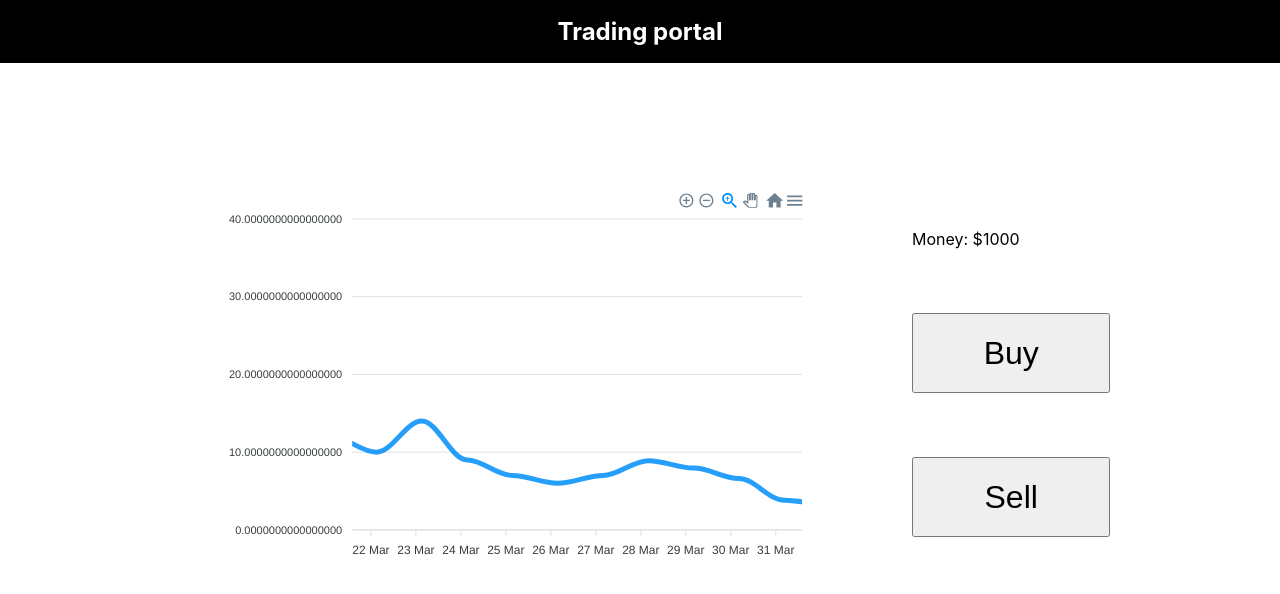
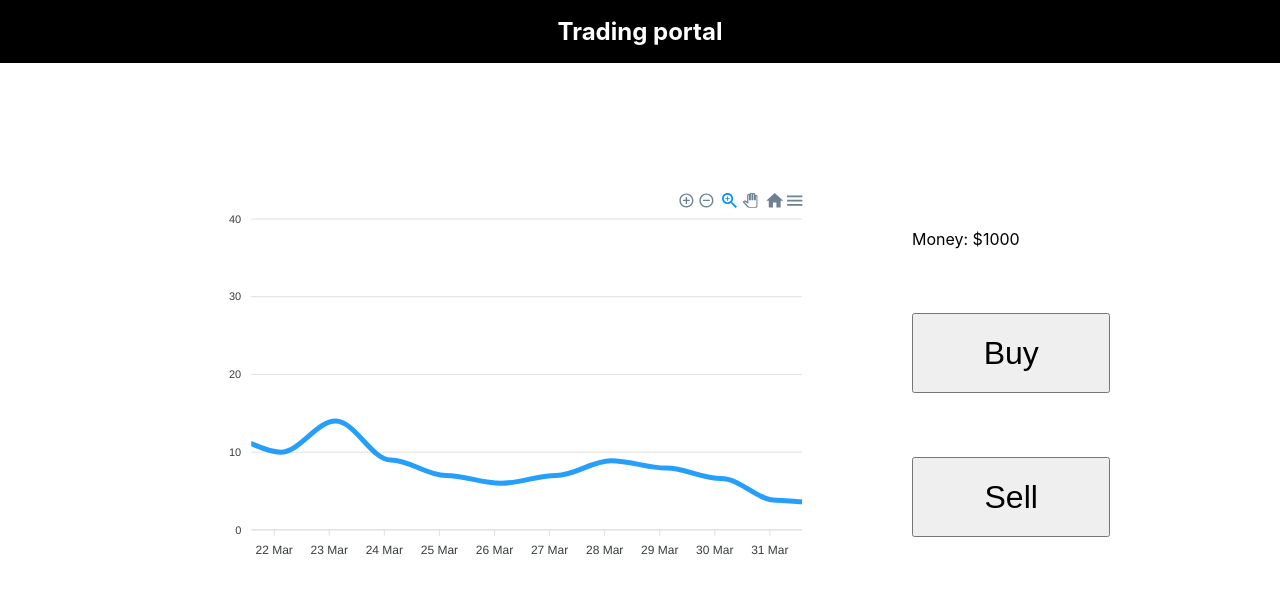
Before and after one commit to loocurse/qc-trading-sim, a React (Create React App) app: page / in a window 1280 px wide. Shown: the top 594 px of the page. Built offline with nearby package versions, Linux system fonts and the light colour scheme.

Commit message:
fixed decimal place of yaxis

```diff
--- a/src/components/Buttons.js
+++ b/src/components/Buttons.js
@@ -10,7 +10,6 @@ function Buttons({ setCash, cash, price, series }) {
   };
 
   const updateCash = () => {
-    console.log(value);
     const buy = value.buy[value.buy.length - 1];
     const sell = series[series.length - 1].y;
     setCash(cash * (sell / buy));
@@ -21,8 +20,7 @@ function Buttons({ setCash, cash, price, series }) {
     const new_value = [...value.sell, series[series.length - 1].y];
     setValue({ ...value, sell: new_value });
     // show status of sell
-    // change money value
-    updateCash();
+    updateCash(); // change money value
   };
 
   return (
--- a/src/components/Graph.js
+++ b/src/components/Graph.js
@@ -25,6 +25,11 @@ function Graph({ series }) {
         yaxis: {
           max: 40,
           min: 0,
+          labels: {
+            formatter: function (val) {
+              return val.toFixed(0);
+            },
+          },
         },
         stroke: { curve: "smooth" },
       }}
```
